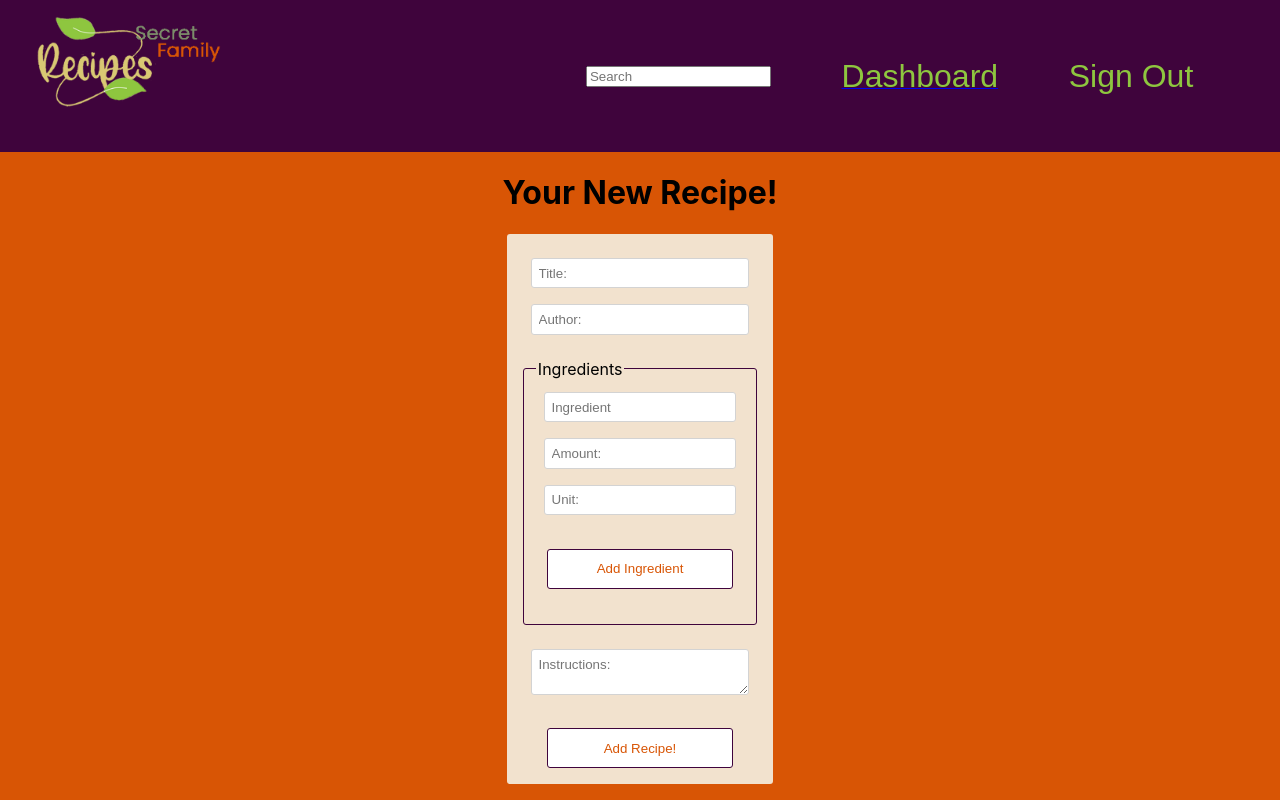
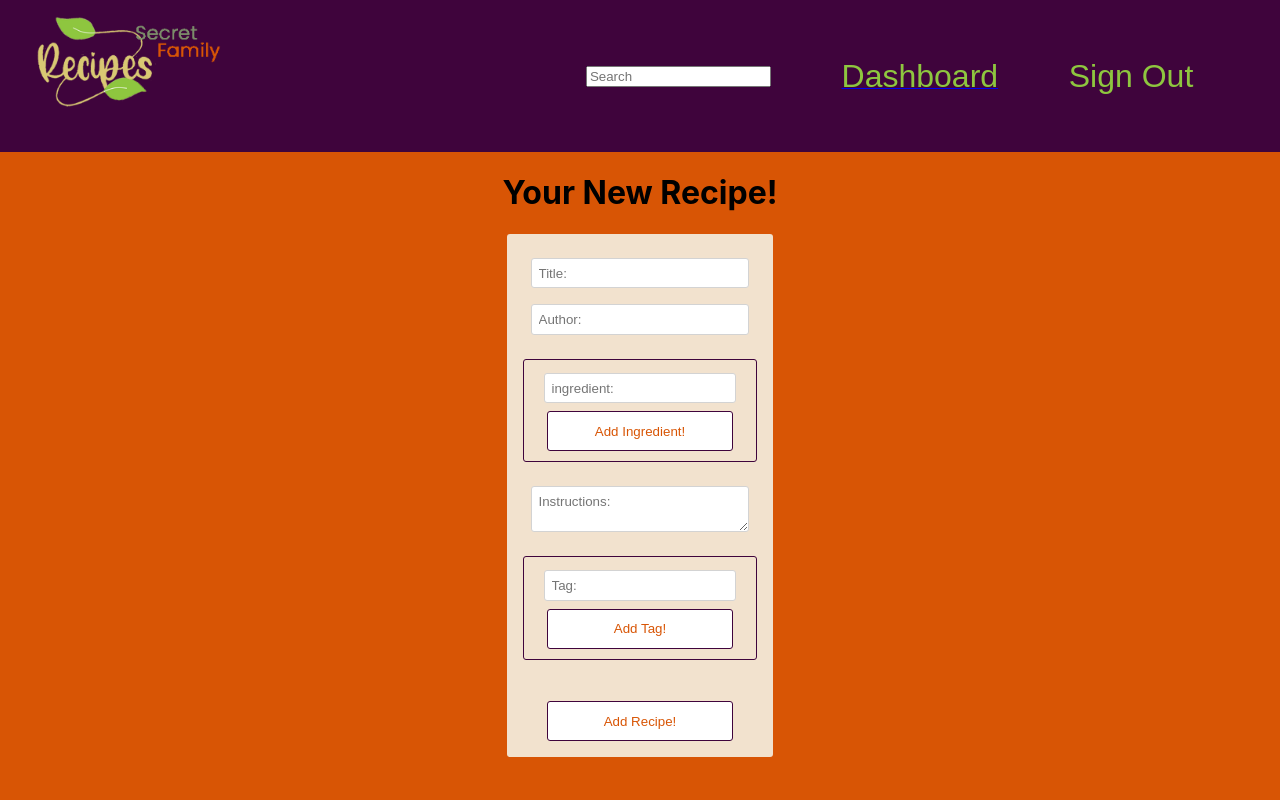
Before and after one commit to bw-secret-family-recipes/frontend, a React (Create React App) app: page /new-recipe in a window 1280 px wide. Shown: the top 800 px of the page. Built offline with nearby package versions, Linux system fonts and the light colour scheme; sample sign-in values are in the browser's storage; the HTML template or start-up script is replaced by a standard one.

Commit message:
updated newrecipeform to accomodate new data structure

```diff
--- a/src/components/NewRecipeForm.js
+++ b/src/components/NewRecipeForm.js
@@ -58,32 +58,40 @@ const Space = styled.p`
 
 const NewRecipe = props => {
   const [newRecipe, setNewRecipe] = useState({
-    id: "",
-    userid: "",
-    title: "",
-    author: "",
-    ingredients: [{ id: "", ingredient: "", quantity: "", unit: "" }],
+    recipe_name: "",
+    source: "",
+    // ingredients: [{ id: "", ingredient: "", quantity: "", unit: "" }],
+    categories: [],
+    ingredients: [],
     instructions: ""
   });
+  //these states are held seperately so they can be put into the array
   const [ingredients, setIngredients] = useState({
-    ingredients: {}
+    ingredients: ""
+  });
+  const [tags, setTags] = useState({
+    tags: ""
   });
 
   const handleChange = e => {
     e.preventDefault();
-    setNewRecipe({ ...newRecipe, [e.taget.name]: e.target.value });
+    setNewRecipe({ ...newRecipe, [e.target.name]: e.target.value });
   };
 
   const handleIngredient = e => {
     e.preventDefault();
     setIngredients({ ...ingredients, [e.target.name]: e.target.value });
   };
+  const handleTags = e => {
+    e.preventDefault();
+    setTags({ ...tags, [e.target.name]: e.target.value });
+  };
 
   const onSubmit = e => {
     e.preventDefault();
-    axiosAuth()
-      .post("/recipe", newRecipe)
-      .then(res => console.log(res.data));
+    // axiosAuth()
+    //   .post("/recipe", newRecipe)
+    //   .then(res => console.log(res.data));
   };
 
   const onSubmitIngredient = e => {
@@ -94,8 +102,19 @@ const NewRecipe = props => {
     });
     setIngredients({});
     document.getElementById("ingredientinput").value = "";
-    document.getElementById("quantityinput").value = "";
-    document.getElementById("unitinput").value = "";
+    // document.getElementById("quantityinput").value = "";
+    // document.getElementById("unitinput").value = "";
+  };
+
+  const onSubmitTag = e => {
+    console.log("clicked");
+    e.preventDefault();
+    setNewRecipe({
+      ...newRecipe,
+      categories: [...newRecipe.categories, tags]
+    });
+    setTags({});
+    document.getElementById("taginput").value = "";
   };
 
   return (
@@ -105,20 +124,33 @@ const NewRecipe = props => {
         <MainForm onSubmit={onSubmit}>
           <InputBox
             type="text"
-            name="title"
-            value={newRecipe.title}
+            name="recipe_name"
+            value={newRecipe.recipe_name}
             placeholder="Title:"
             onChange={handleChange}
           />
 
           <InputBox
             type="text"
-            name="author"
-            value={newRecipe.author}
+            name="source"
+            value={newRecipe.source}
             placeholder="Author:"
             onChange={handleChange}
           />
           <form onSubmit={onSubmitIngredient}>
+            <IngredFormSet>
+              <InputBox
+                id="ingredientinput"
+                type="text"
+                name="ingredients"
+                value={ingredients.ingredients}
+                placeholder="ingredient:"
+                onChange={handleIngredient}
+              />
+              <BtnClick>Add Ingredient!</BtnClick>
+            </IngredFormSet>
+          </form>
+          {/* <form onSubmit={onSubmitIngredient}>
             <IngredFormSet>
               <legend>Ingredients</legend>
               <InputBox
@@ -149,13 +181,10 @@ const NewRecipe = props => {
               <BtnClick>Add Ingredient</BtnClick>
               <Space />
             </IngredFormSet>
-          </form>
-          {newRecipe.ingredients.slice(1).map(item => (
-            <p>
-              {item.ingredient}: {item.quantity} {item.unit}
-            </p>
+          </form> */}
+          {newRecipe.ingredients.slice(0).map(item => (
+            <p>{item.ingredients}</p>
           ))}
-
           <InputArea
             type="textarea"
             name="instructions"
@@ -163,6 +192,22 @@ const NewRecipe = props => {
             placeholder="Instructions:"
             onChange={handleChange}
           />
+          <form onSubmit={onSubmitTag}>
+            <IngredFormSet>
+              <InputBox
+                id="taginput"
+                type="text"
+                name="tags"
+                value={tags.tags}
+                placeholder="Tag:"
+                onChange={handleTags}
+              />
+              <BtnClick>Add Tag!</BtnClick>
+            </IngredFormSet>
+          </form>
+          {newRecipe.categories.map(item => (
+            <span>{item.tags}, </span>
+          ))}
           <Space />
           <BtnClick>Add Recipe!</BtnClick>
         </MainForm>
```
